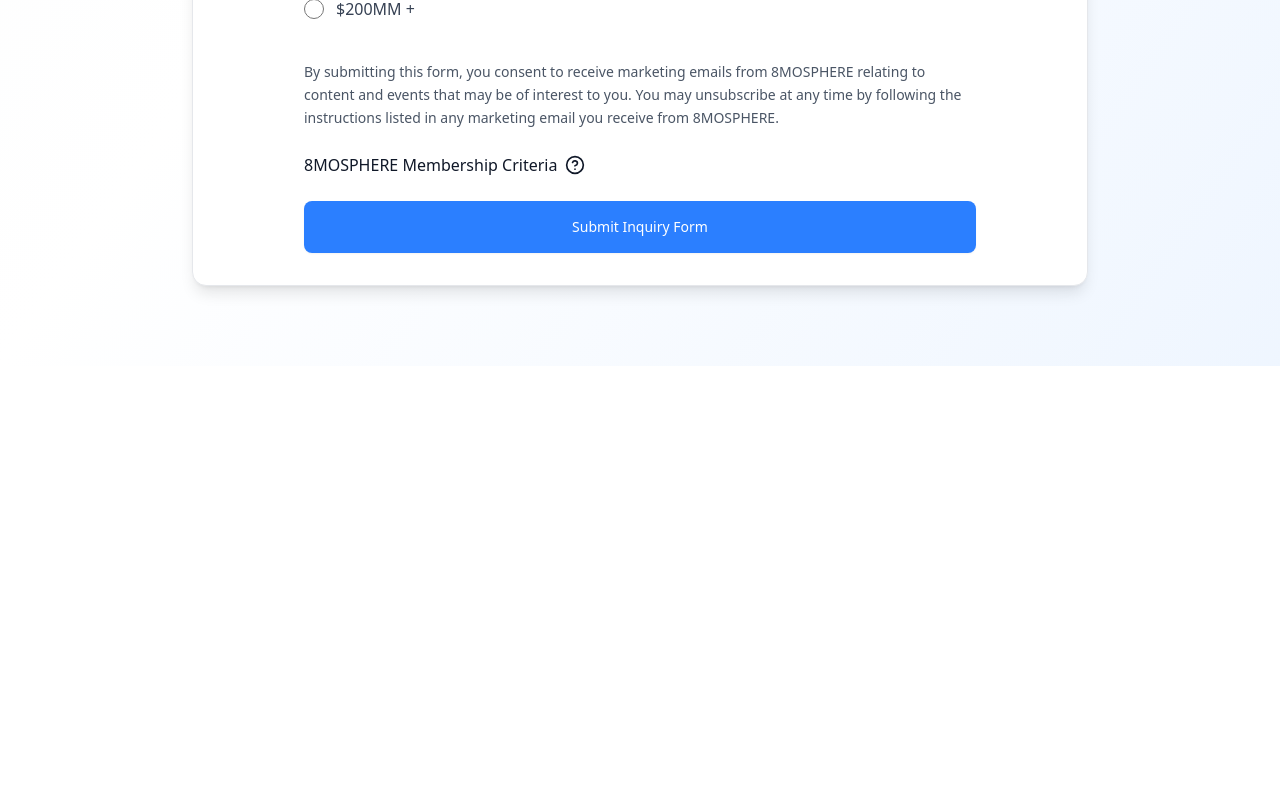
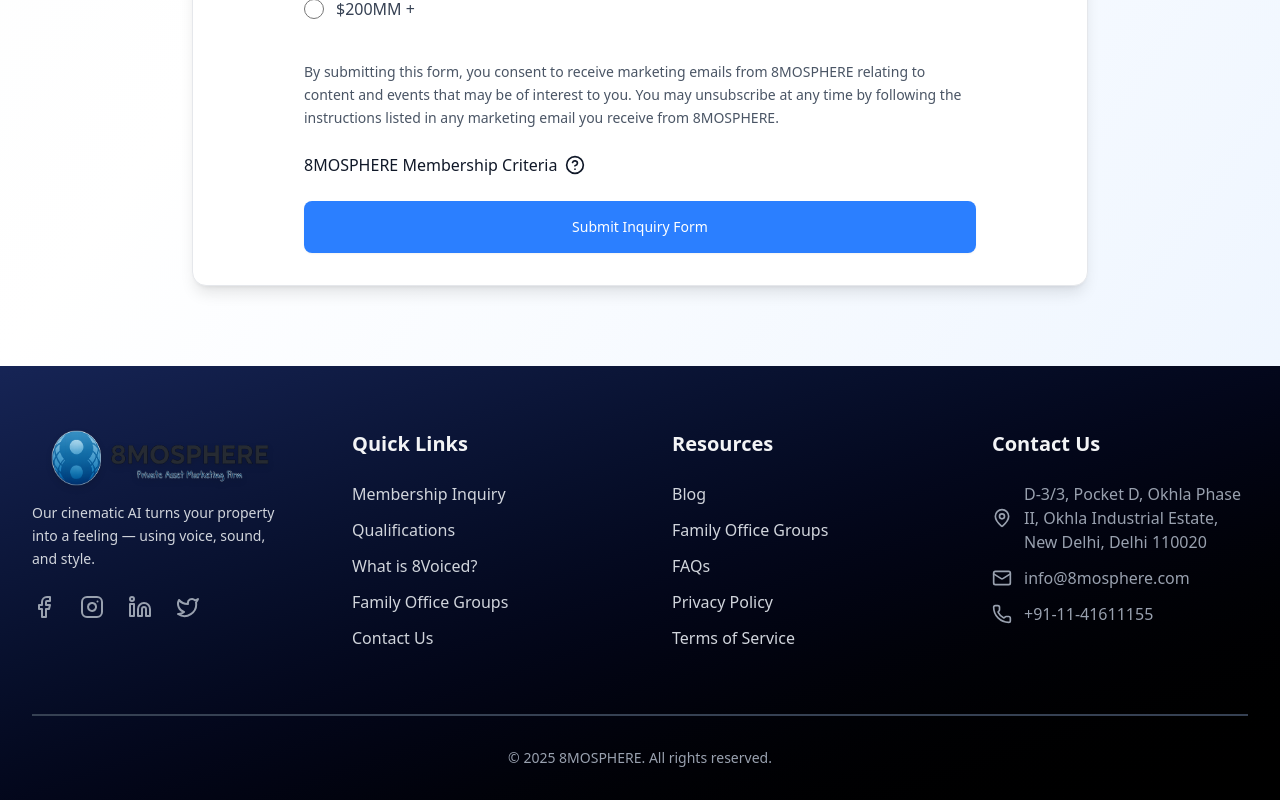
Before and after one commit to Mark-One-Technocoms/The8mosphere, a React (Vite) app in the folder client/: page /The8mosphere/membership/request-access in a window 1280 px wide. Shown: the part 1443-2243 px from the top of the page. Before the commit the page ends 1809 px from the top, so only its background shows below. Built offline with nearby package versions, Linux system fonts and the light colour scheme; a web font is replaced by a local one.

Commit message:
feat: add footer component

```diff
--- a/client/src/App.jsx
+++ b/client/src/App.jsx
@@ -21,7 +21,7 @@
           <Outlet />
         )}
       </div>
-      {/* <Footer /> */}
+      <Footer />
     </div>
   );
 }
--- a/client/src/components/Footer.jsx
+++ b/client/src/components/Footer.jsx
@@ -1,8 +1,105 @@
+import { Link } from "react-router-dom";
+import logo from "../assets/logo/8mosphere-logo.PNG";
+import {
+  footerContacts,
+  footerQuickLinks,
+  footerResources,
+  socialMediaLinks,
+} from "../constants";
+
 const Footer = () => {
   return (
-    <div>
-      <div>Footer</div>
-    </div>
+    <footer className="bg-gradient-to-br from-blue-950 to-black text-white px-4 sm:px-6 lg:px-8 shadow-inner-2xl">
+      <div className="max-w-7xl mx-auto py-16 grid grid-cols-1 md:grid-cols-4 gap-12 md:gap-8 lg:gap-16">
+        {/* Section 1: Brand Info */}
+        <div className="md:col-span-1 text-center md:text-left">
+          <h3 className="font-playfair text-3xl font-extrabold text-blue-300 mb-4 place-self-center drop-shadow-md">
+            <Link to="/">
+              <img
+                className="h-10 sm:h-12 md:h-14"
+                src={logo}
+                alt="8mosphere Logo"
+              />
+            </Link>
+          </h3>
+          <p className="text-gray-300 text-sm leading-relaxed max-w-xs md:max-w-full mx-auto md:mx-0">
+            Our cinematic AI turns your property into a feeling — using voice,
+            sound, and style.
+          </p>
+          <div className="flex justify-center md:justify-start space-x-6 mt-6">
+            {socialMediaLinks.map((socialMediaLink) => (
+              <Link
+                to={socialMediaLink.to}
+                className="text-gray-400 hover:text-blue-400 transition-colors duration-300"
+              >
+                <socialMediaLink.icon className="size-6" />
+              </Link>
+            ))}
+          </div>
+        </div>
+
+        {/* Section 2: Quick Links */}
+        <div className="text-center md:text-left">
+          <h4 className="text-xl font-semibold mb-6 text-gray-100">
+            Quick Links
+          </h4>
+          <ul className="space-y-3 text-gray-300 text-base">
+            {footerQuickLinks.map((quickLink) => (
+              <li>
+                <Link
+                  to={quickLink.to}
+                  className="hover:text-blue-400 transition-colors duration-300"
+                >
+                  {quickLink.label}
+                </Link>
+              </li>
+            ))}
+          </ul>
+        </div>
+
+        {/* Section 3: Resources/Support */}
+        <div className="text-center md:text-left">
+          <h4 className="text-xl font-semibold mb-6 text-gray-100">
+            Resources
+          </h4>
+          <ul className="space-y-3 text-gray-300 text-base">
+            {footerResources.map((resource) => (
+              <li>
+                <a
+                  href={resource.to}
+                  className="hover:text-blue-400 transition-colors duration-300"
+                >
+                  {resource.label}
+                </a>
+              </li>
+            ))}
+          </ul>
+        </div>
+
+        {/* Section 4: Contact Info */}
+        <div className="text-center md:text-left">
+          <h4 className="text-xl font-semibold mb-6 text-gray-100">
+            Contact Us
+          </h4>
+          <div className="space-y-3 px-16 sm:px-0 text-gray-300 text-base not-italic">
+            {footerContacts.map((contact) => (
+              <Link
+                to={contact.to}
+                className="flex items-center justify-center md:justify-start text-gray-400 hover:text-blue-400 gap-3"
+              >
+                <contact.icon className="size-5 shrink-0" />
+                {contact.label}
+              </Link>
+            ))}
+          </div>
+        </div>
+      </div>
+
+      {/* Copyright */}
+      <div className="border-t-2 border-gray-700 py-8 text-center text-gray-400 text-sm">
+        &copy; {new Date().getFullYear()} 8MOSPHERE. All rights reserved.
+      </div>
+    </footer>
   );
 };
 
--- a/client/src/constants.js
+++ b/client/src/constants.js
@@ -6,6 +6,10 @@
   Globe,
   Headset,
   MessageSquare,
+  Facebook,
+  Instagram,
+  Linkedin,
+  Twitter,
 } from "lucide-react";
 
 export const navItems = [
@@ -148,3 +152,37 @@
     required: true,
   },
 ];
+
+export const socialMediaLinks = [
+  { label: "facebook", to: "#", icon: Facebook },
+  { label: "instagram", to: "#", icon: Instagram },
+  { label: "linkedin", to: "#", icon: Linkedin },
+  { label: "twitter", to: "#", icon: Twitter },
+];
+
+export const footerQuickLinks = [
+  { label: "Membership Inquiry", to: "/membership/request-access" },
+  { label: "Qualifications", to: "#" },
+  { label: "What is 8Voiced?", to: "/8voiced" },
+  { label: "Family Office Groups", to: "#" },
+  { label: "Contact Us", to: "/contact" },
+];
+
+export const footerResources = [
+  { label: "Blog", to: "#" },
+  { label: "Family Office Groups", to: "#" },
+  { label: "FAQs", to: "#" },
+  { label: "Privacy Policy", to: "#" },
+  { label: "Terms of Service", to: "#" },
+];
+
+export const footerContacts = [
+  {
+    label:
+      "D-3/3, Pocket D, Okhla Phase II, Okhla Industrial Estate, New Delhi, Delhi 110020",
+    to: "",
+    icon: MapPin,
+  },
+  { label: "info@8mosphere.com", to: "mailto:info@8mosphere.com", icon: Mail },
+  { label: "+91-11-41611155", to: "tel:+91-11-41611155", icon: Phone },
+];
```
